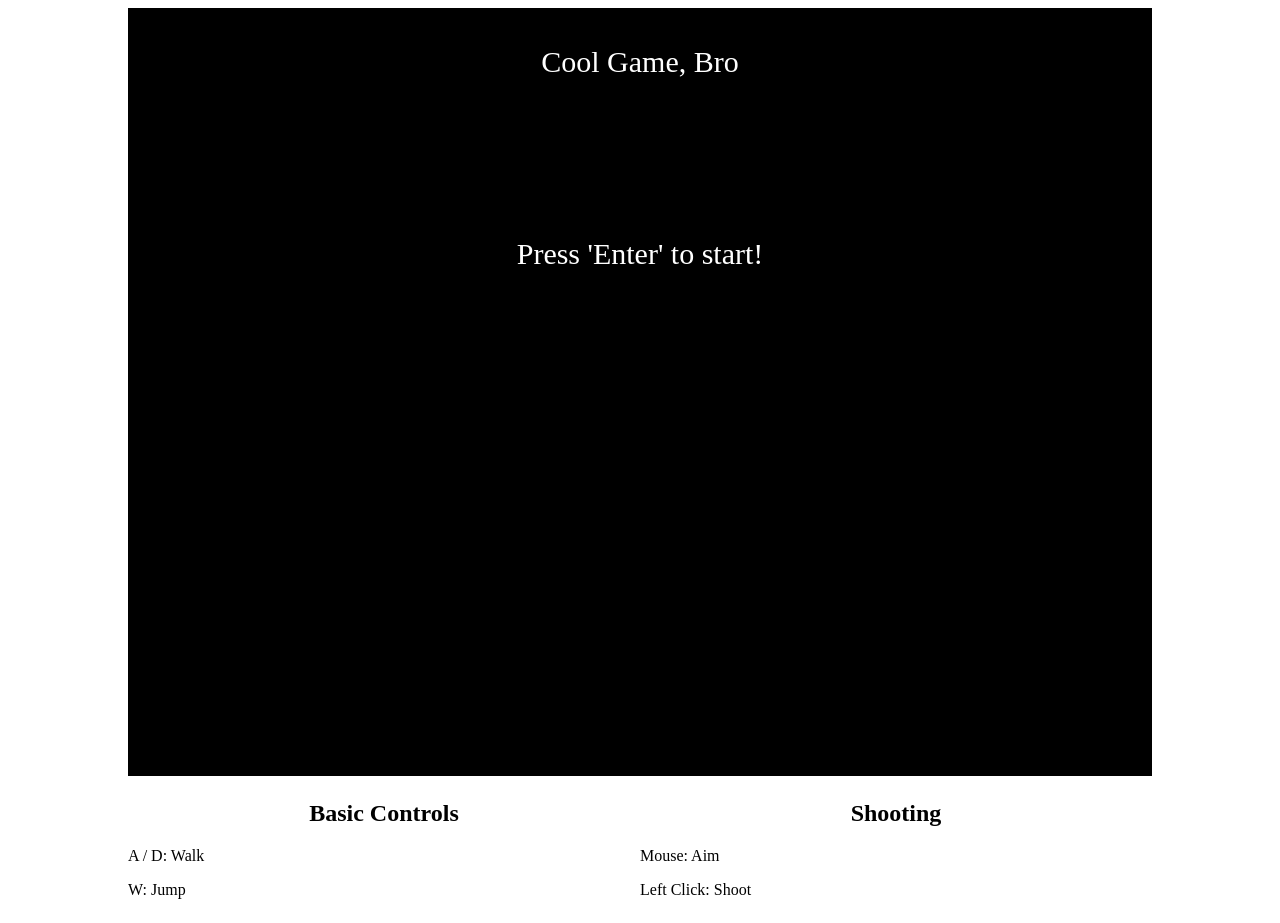
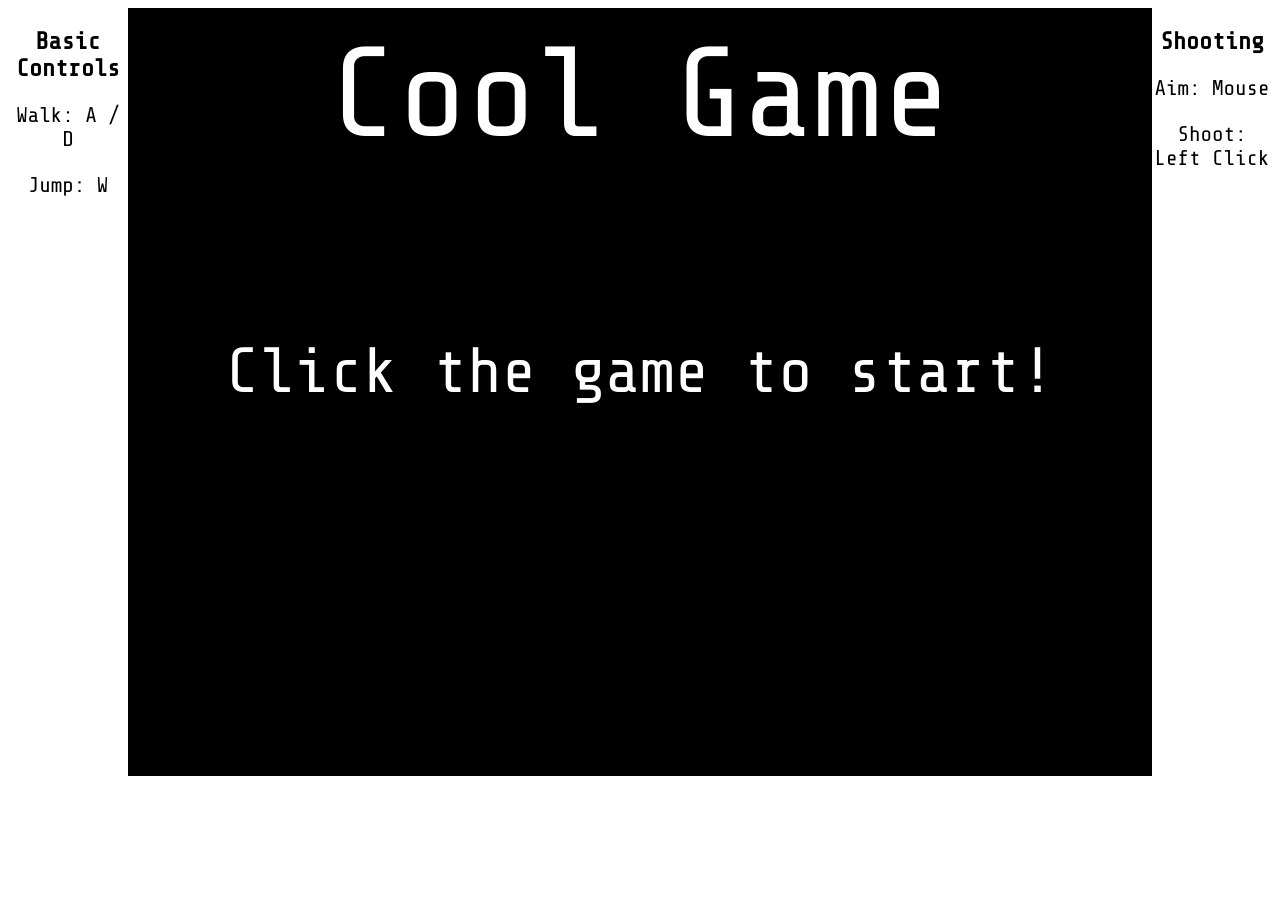
Before and after one commit to edwardOpich3/Metroidvania, a plain HTML site: page index.html in a window 1280 px wide. After the commit the page ends 800 px from the top, so only its background shows below. Drawn offline with nearby package versions, Linux system fonts and the light colour scheme.

Commit message:
Aesthetics!
-Rearranged the page; instructions are now on the sides of the page
-Implemented a web font
-Created and implemented SFX for jumping and shooting
-Adjusted when BGM should be played
-Doubled bullet speed

```diff
--- a/css/main.css
+++ b/css/main.css
@@ -1,12 +1,21 @@
 /*
     main.css
     Written by Edward Opich
-    Last modified 3/2/18
+    Last modified 3/30/18
 */
+
+@import url('https://fonts.googleapis.com/css?family=Share+Tech+Mono');
+/* 'Share Tech Mono' */
 
 body
 {
     text-align: center;
+    font-family: "Share Tech Mono", "monospace";
+}
+
+p
+{
+    font-size: 16pt;
 }
 
 canvas
@@ -22,10 +31,14 @@ canvas
 #instructions
 {
     margin: 0 auto;
+
+    /* https://stackoverflow.com/questions/9902978/prevent-css-being-overwriten */
+    width: auto !important; /* Why on earth do I have to put an !important tag here for this to work (in Firefox, at least)??? */
+
     /*border: 1px solid black;*/
 }
 
 #instructions section p
 {
-    text-align: left;
+    text-align: center;
 }
--- a/index.html
+++ b/index.html
@@ -1,7 +1,7 @@
 <!--
     index.html
     Written by Edward Opich
-    Last modified 3/29/18
+    Last modified 3/30/18
 -->
 
 <!DOCTYPE html>
@@ -14,25 +14,23 @@
 </head>
 
 <body>
-    <!-- Preloaded Images -->
-    <img id="playerImg" src="media/player.png" style="display: none" />
-
-    <canvas width="1024" height="768">
-        Your browser cannot load the canvas.
-    </canvas>
-
     <!-- As the game progresses, enable each of the instructions sections one by one! -->
     <div id="instructions" style="display: flex">
-        <section id="movement" style="/*!display: none;*/ flex: 1">
+        <section id="movement" style="flex: 1">
             <h2>Basic Controls</h2>
-            <p>A / D: Walk</p>
-            <p>W: Jump</p>
-            <p id="crouching" style="display: none">S: Crouch</p>
+            <p>Walk: A / D</p>
+            <p>Jump: W</p>
+            <p id="crouching" style="display: none">Crouch: S</p>
+        </section>
+        <section style="display: flex">
+            <canvas>
+                Your browser cannot load the canvas.
+            </canvas>
         </section>
         <section id="shooting" style="flex: 1">
             <h2>Shooting</h2>
-            <p>Mouse: Aim</p>
-            <p>Left Click: Shoot</p>
+            <p>Aim: Mouse</p>
+            <p>Shoot: Left Click</p>
         </section>
     </div>
 
--- a/scripts/game.js
+++ b/scripts/game.js
@@ -1,7 +1,7 @@
 // game.js
 // This file contains much of the game logic.
 // Written by Edward Opich
-// Last modified 3/29/18
+// Last modified 3/30/18
 
 "use strict";
 
@@ -41,11 +41,13 @@ app.game = (function(){
     // Update objects
     game.update = function(){
         if(this.gameState == this.GAME_STATE.TITLE){
-            if(app.userInput.keysPressed[app.userInput.KEYBOARD.KEY_ENTER]){
+            if(app.userInput.mouseDown){
                 this.gameState = this.GAME_STATE.GAMEPLAY;
 
                 this.player.init();
                 this.level.init();
+
+                app.sound.BGM.play();
             }
         }
         else if(this.gameState == this.GAME_STATE.GAMEPLAY){
@@ -53,11 +55,13 @@ app.game = (function(){
             this.player.update();
         }
         else if(this.gameState == this.GAME_STATE.GAME_OVER){
-            if(app.userInput.keysPressed[app.userInput.KEYBOARD.KEY_ENTER]){
+            if(app.userInput.mouseDown){
                 this.gameState = this.GAME_STATE.GAMEPLAY;
 
                 this.player.init();
                 this.level.init();
+
+                app.sound.BGM.play();
             }
         }
 
@@ -78,10 +82,12 @@ app.game = (function(){
                     ctx.save();
                     ctx.fillStyle = "white";
                     ctx.textAlign = "center";
-                    ctx.font = "30px Times New Roman";
 
-                    ctx.fillText("Cool Game, Bro", app.graphics.WIDTH / 2, 64);
-                    ctx.fillText("Press 'Enter' to start!", app.graphics.WIDTH / 2, 256);
+                    ctx.font = "128px Share Tech Mono, monospace";
+                    ctx.fillText("Cool Game", app.graphics.WIDTH / 2, 128);
+
+                    ctx.font = "64px Share Tech Mono, monospace"
+                    ctx.fillText("Click the game to start!", app.graphics.WIDTH / 2, app.graphics.HEIGHT / 2);
 
                     ctx.restore();
                 }
@@ -97,10 +103,12 @@ app.game = (function(){
                     ctx.save();
                     ctx.fillStyle = "white";
                     ctx.textAlign = "center";
-                    ctx.font = "30px Times New Roman";
 
-                    ctx.fillText("Game Over, duuuude", app.graphics.WIDTH / 2, app.graphics.HEIGHT / 2);
-                    ctx.fillText("Press 'Enter' to try again, maaaan", app.graphics.WIDTH / 2, (app.graphics.HEIGHT / 2) + 64);
+                    ctx.font = "128px Share Tech Mono, monospace";
+                    ctx.fillText("Game Over!", app.graphics.WIDTH / 2, app.graphics.HEIGHT / 2);
+
+                    ctx.font = "32px Share Tech Mono, monospace"
+                    ctx.fillText("Click the game to try again", app.graphics.WIDTH / 2, (app.graphics.HEIGHT / 2) + 128);
 
                     ctx.restore();
                 }
--- a/scripts/main.js
+++ b/scripts/main.js
@@ -1,7 +1,7 @@
 // main.js
 // This file contains the outer-most structure of the application.
 // Written by Edward Opich
-// Last modified 3/29/18
+// Last modified 3/30/18
 
 "use strict";
 
@@ -23,8 +23,6 @@ app.main = {
 
     // Functions
     init: function(){
-        this.sound.playBGAudio();
-
         // Start the update loop!
         this.update();
     },
@@ -49,7 +47,9 @@ app.main = {
         // Cancel the animation frame to stop the update loop
         cancelAnimationFrame(this.animationID);
 
-        this.sound.stopBGAudio();
+        if(this.game.gameState == this.game.GAME_STATE.GAMEPLAY){
+            this.sound.BGM.pause();
+        }
 
         console.log("game unfocused");
     },
@@ -64,7 +64,9 @@ app.main = {
         // Resume update loop
         this.update();
 
-        this.sound.playBGAudio();
+        if(this.game.gameState == this.game.GAME_STATE.GAMEPLAY){
+            this.sound.BGM.play();
+        }
 
         console.log("game refocused");
     },
--- a/scripts/player.js
+++ b/scripts/player.js
@@ -1,7 +1,7 @@
 // player.js
 // Contains data having to do with the player; a sub-module of app.game
 // Written by Edward Opich
-// Last modified 3/29/18
+// Last modified 3/30/18
 
 "use strict";
 
@@ -13,7 +13,7 @@ app.player = (function(){
     player.emitter = new app.Emitter();
     player.emitter.position = new app.classes.Vector2();
     player.emitter.velocity = new app.classes.Vector2();
-    player.emitter.movementSpeed = 5;
+    player.emitter.movementSpeed = 10;
 
     player.init = function(){
         this.x = 160;
@@ -79,6 +79,8 @@ app.player = (function(){
         if(app.userInput.keysPressed[app.userInput.KEYBOARD.KEY_W]){
             if(this.grounded){
                 this.acceleration.y -= 16;
+
+                app.sound.SFX.jump.play();
             }
         }
 
@@ -99,6 +101,8 @@ app.player = (function(){
             this.emitter.numParticles = 50;
 
             this.emitter.createParticles(this.emitter.position);
+
+            app.sound.SFX.shoot.play();
         }
 
         // Calculate physics!
@@ -171,6 +175,9 @@ app.player = (function(){
                         // We hit a spike!
                         if(app.level.tileLayout[topIndex][i] == 2){
                             app.game.gameState = app.game.GAME_STATE.GAME_OVER;
+
+                            app.sound.BGM.pause();
+                            app.sound.BGM.currentTime = 0;
                         }
                     }
                 }
@@ -191,6 +198,9 @@ app.player = (function(){
                         // We hit a spike!
                         if(app.level.tileLayout[bottomIndex][i] == 2){
                             app.game.gameState = app.game.GAME_STATE.GAME_OVER;
+
+                            app.sound.BGM.pause();
+                            app.sound.BGM.currentTime = 0;
                         }
                     }
                 }
@@ -226,6 +236,9 @@ app.player = (function(){
                         // We hit a spike!
                         if(app.level.tileLayout[i][leftIndex] == 2){
                             app.game.gameState = app.game.GAME_STATE.GAME_OVER;
+
+                            app.sound.BGM.pause();
+                            app.sound.BGM.currentTime = 0;
                         }
                     }
                 }
@@ -244,6 +257,9 @@ app.player = (function(){
                         // We hit a spike!
                         if(app.level.tileLayout[i][rightIndex] == 2){
                             app.game.gameState = app.game.GAME_STATE.GAME_OVER;
+
+                            app.sound.BGM.pause();
+                            app.sound.BGM.currentTime = 0;
                         }
                     }
                 }
--- a/scripts/sound.js
+++ b/scripts/sound.js
@@ -1,7 +1,7 @@
 // sound.js
 // This file manages music and sound effects!
 // Written by Edward Opich
-// Modified 3/25/18
+// Modified 3/30/18
 "use strict";
 
 // If app exists use the existing copy
@@ -10,22 +10,29 @@ var app = app || {};
 
 // define the .sound module and immediately invoke it in an IIFE
 app.sound = (function(){
+    var sound = {};
 
-    var bgAudio = undefined;
-    var currentEffect = 0;
-    var currentDirection = 1;
-    var effectSounds = ["1.mp3", "2.mp3", "3.mp3", "4.mp3", "5.mp3", "6.mp3", "7.mp3", "8.mp3"];
+    sound.BGM = undefined;
 
-    function init(){
-        bgAudio = document.querySelector("#bgAudio");
-        bgAudio.volume = 1.00;
+    sound.SFX = {
+        jump: undefined,
+        shoot: undefined
+    };
+
+    sound.init = function(){
+        this.BGM = document.querySelector("#bgAudio");
+        this.BGM.volume = 1.00;
+
+        this.SFX.jump = document.createElement("audio");
+        this.SFX.jump.src = "media/Jump.wav";
+        this.SFX.jump.volume = 0.5;
+
+        this.SFX.shoot = document.createElement("audio");
+        this.SFX.shoot.src = "media/Shoot.wav";
+        this.SFX.shoot.volume = 0.5;
     }
 
-    function stopBGAudio(){
-        bgAudio.pause();
-    }
-
-    function playEffect(){
+    sound.playEffect = function(){
         var effectSound = document.createElement('audio');
         effectSound.volume = 0.3;
         effectSound.src = "media/" + effectSounds[currentEffect];
@@ -37,16 +44,5 @@ app.sound = (function(){
         }
     }
 
-    function playBGAudio(){
-        bgAudio.play();
-    }
-
-    // Export a public interface to this module
-    return{
-        init: init,
-        stopBGAudio: stopBGAudio,
-        playEffect: playEffect,
-        playBGAudio: playBGAudio
-    };
-
+    return sound;
 }());
```
Also changed, not shown: 2 other files.
